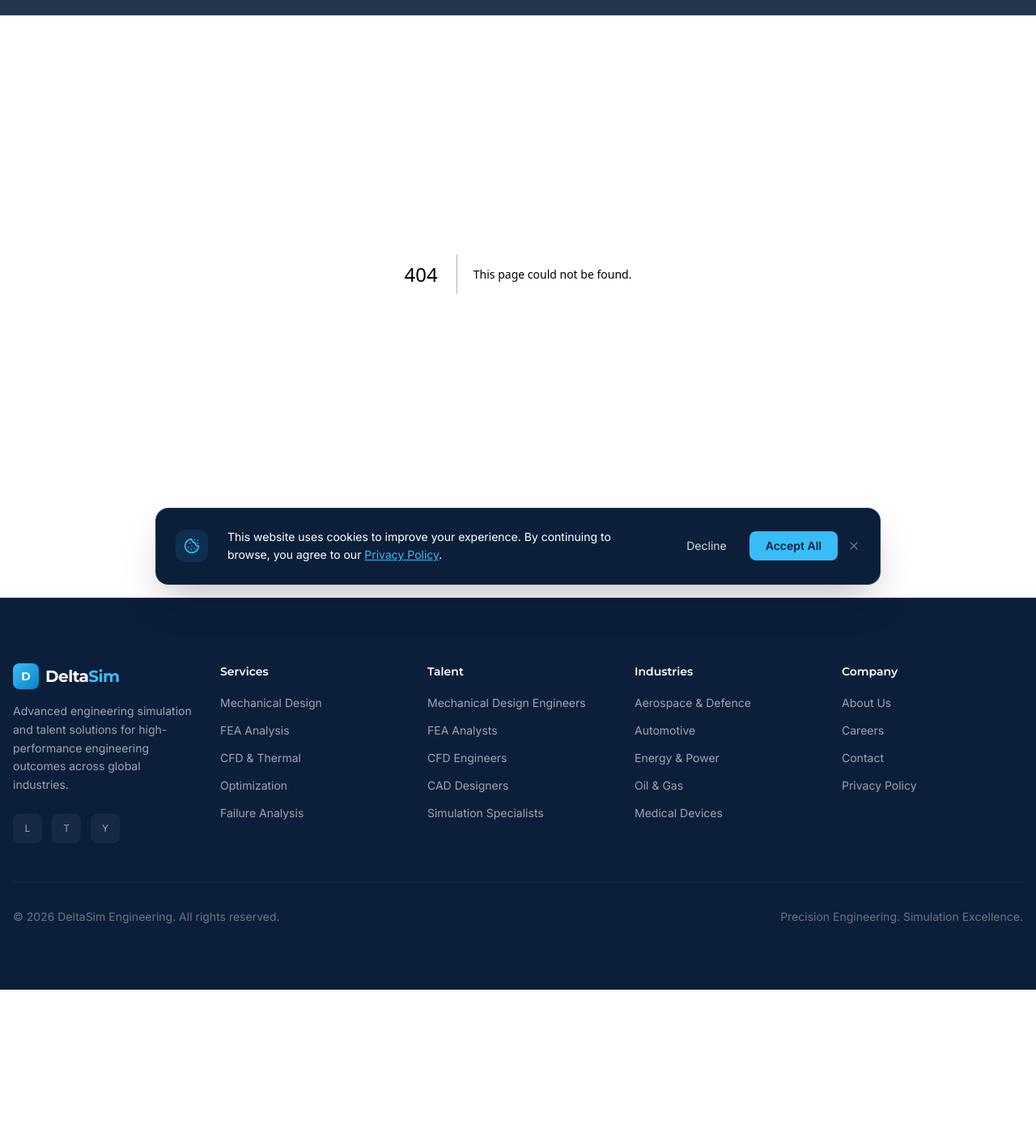
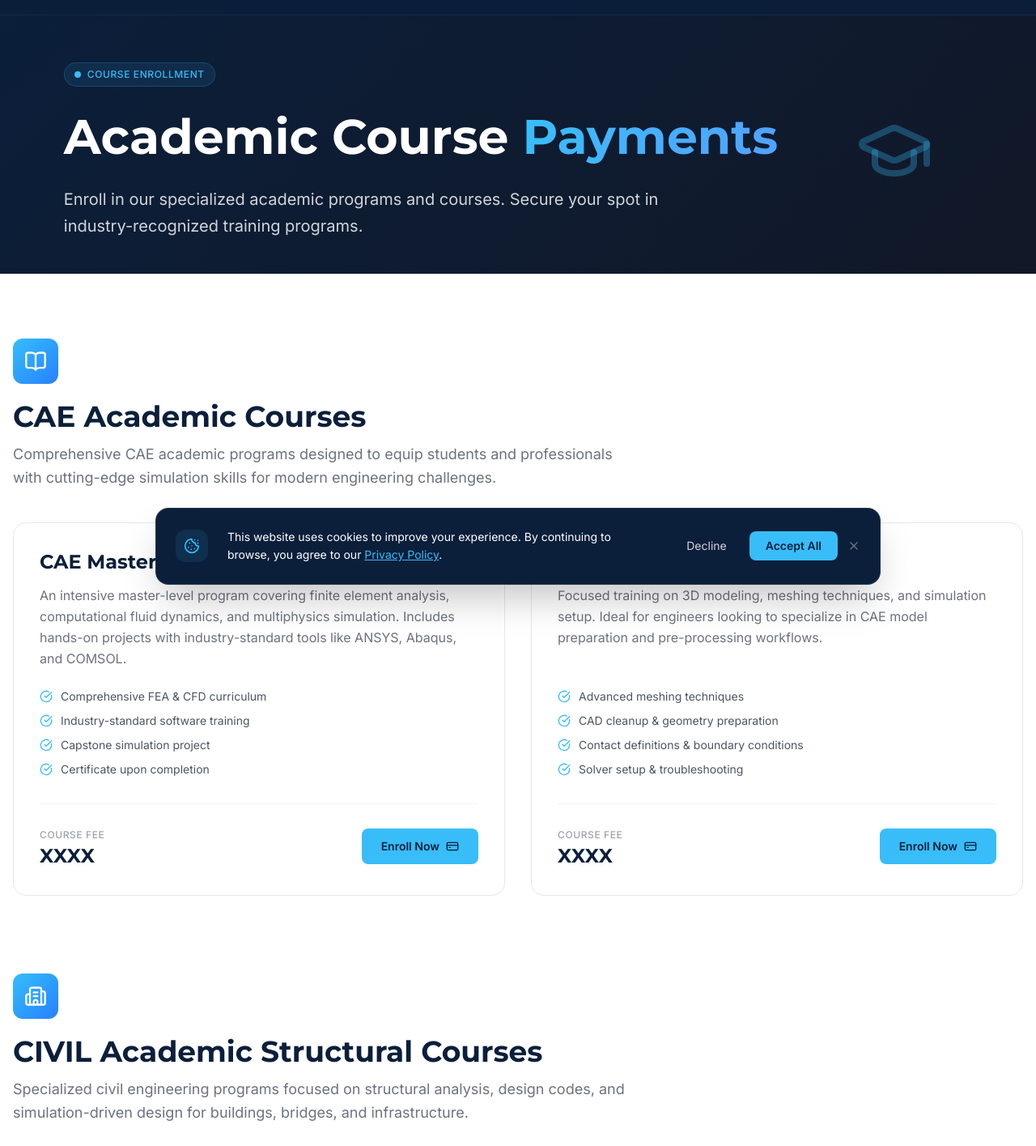
Before and after one commit to varunnegi07/deltasim, a Next.js app: page /payments in a window 1280 px wide. Before the commit this address had no page. Shown: the part 62-1477 px from the top of the page at 81% size. Before the commit the page ends 1284 px from the top, so only its background shows below. Built offline with nearby package versions, Linux system fonts and the light colour scheme.

Commit message:
feat: add payments page with CAE and CIVIL academic course listings

```diff
--- a/next.config.ts
+++ b/next.config.ts
@@ -1,6 +1,7 @@
 import type { NextConfig } from "next";
 
 const nextConfig: NextConfig = {
+  output: "export",
   turbopack: {
     root: process.cwd(),
   },
--- /dev/null
+++ b/src/app/payments/page.tsx
@@ -0,0 +1,209 @@
+"use client";
+
+import { motion } from "framer-motion";
+import { useInView } from "framer-motion";
+import { useRef } from "react";
+import { BookOpen, Building2, GraduationCap, CreditCard, CheckCircle } from "lucide-react";
+
+const categories = [
+  {
+    id: "cae",
+    title: "CAE Academic Courses",
+    icon: BookOpen,
+    description: "Comprehensive CAE academic programs designed to equip students and professionals with cutting-edge simulation skills for modern engineering challenges.",
+    courses: [
+      {
+        title: "CAE Master Program",
+        description: "An intensive master-level program covering finite element analysis, computational fluid dynamics, and multiphysics simulation. Includes hands-on projects with industry-standard tools like ANSYS, Abaqus, and COMSOL.",
+        price: "XXXX",
+        features: [
+          "Comprehensive FEA & CFD curriculum",
+          "Industry-standard software training",
+          "Capstone simulation project",
+          "Certificate upon completion",
+        ],
+        badge: "Most Popular",
+      },
+      {
+        title: "CAE Modeler Courses",
+        description: "Focused training on 3D modeling, meshing techniques, and simulation setup. Ideal for engineers looking to specialize in CAE model preparation and pre-processing workflows.",
+        price: "XXXX",
+        features: [
+          "Advanced meshing techniques",
+          "CAD cleanup & geometry preparation",
+          "Contact definitions & boundary conditions",
+          "Solver setup & troubleshooting",
+        ],
+        badge: null,
+      },
+    ],
+  },
+  {
+    id: "civil",
+    title: "CIVIL Academic Structural Courses",
+    icon: Building2,
+    description: "Specialized civil engineering programs focused on structural analysis, design codes, and simulation-driven design for buildings, bridges, and infrastructure.",
+    courses: [
+      {
+        title: "Master Program in Electric/Hybrid Vehicle",
+        description: "An advanced program covering electric and hybrid vehicle powertrain design, battery systems, thermal management, and structural integration. Combines CAE simulation with automotive engineering principles.",
+        price: "XXXX",
+        features: [
+          "EV/HV powertrain architecture",
+          "Battery thermal management",
+          "Structural analysis for automotive",
+          "Industry-recognized certification",
+        ],
+        badge: "Sold",
+      },
+    ],
+  },
+];
+
+export default function PaymentsPage() {
+  return (
+    <>
+      <HeroSection />
+      <CourseCategories />
+    </>
+  );
+}
+
+function HeroSection() {
+  return (
+    <section className="min-h-[40vh] md:min-h-[50vh] flex items-center gradient-navy pt-20 md:pt-24">
+      <div className="container-main">
+        <motion.div initial={{ opacity: 0, y: 30 }} animate={{ opacity: 1, y: 0 }} transition={{ duration: 0.6 }}>
+          <div className="flex flex-col md:flex-row items-start md:items-center gap-6 md:gap-12">
+            <div className="flex-1">
+              <div className="inline-flex items-center gap-2 px-3 py-1.5 rounded-full bg-cyan/10 border border-cyan/20 mb-4 md:mb-6">
+                <span className="w-2 h-2 rounded-full bg-cyan" />
+                <span className="text-cyan text-xs font-medium tracking-wider uppercase">Course Enrollment</span>
+              </div>
+              <h1 className="font-heading font-bold text-3xl md:text-5xl lg:text-6xl text-white leading-tight mb-4 md:mb-6 max-w-4xl">
+                Academic Course{" "}
+                <span className="text-transparent bg-clip-text bg-gradient-to-r from-cyan to-blue-400">Payments</span>
+              </h1>
+              <p className="text-grey-300 text-base md:text-xl max-w-3xl leading-relaxed">
+                Enroll in our specialized academic programs and courses.
+                Secure your spot in industry-recognized training programs.
+              </p>
+            </div>
+            <div className="flex-shrink-0 hidden md:block">
+              <div className="w-48 h-32 flex items-center justify-center">
+                <GraduationCap className="w-24 h-24 text-cyan/30" />
+              </div>
+            </div>
+          </div>
+        </motion.div>
+      </div>
+    </section>
+  );
+}
+
+function CourseCategories() {
+  return (
+    <section className="section-padding bg-white">
+      <div className="container-main space-y-24">
+        {categories.map((cat) => (
+          <CategorySection key={cat.id} category={cat} />
+        ))}
+      </div>
+    </section>
+  );
+}
+
+function CategorySection({ category }: { category: typeof categories[number] }) {
+  const ref = useRef(null);
+  const isInView = useInView(ref, { once: true });
+  const Icon = category.icon;
+
+  return (
+    <div ref={ref}>
+      <motion.div
+        initial={{ opacity: 0, y: 20 }}
+        animate={isInView ? { opacity: 1, y: 0 } : {}}
+        transition={{ duration: 0.5 }}
+        className="mb-10"
+      >
+        <div className="w-14 h-14 rounded-xl bg-gradient-to-br from-cyan to-blue-500 flex items-center justify-center mb-5">
+          <Icon className="w-7 h-7 text-white" />
+        </div>
+        <h2 className="font-heading font-bold text-3xl md:text-4xl text-navy mb-3">
+          {category.title}
+        </h2>
+        <p className="text-grey-500 text-lg max-w-3xl leading-relaxed">
+          {category.description}
+        </p>
+      </motion.div>
+      <div className="grid md:grid-cols-2 gap-8">
+        {category.courses.map((course, i) => (
+          <CourseCard key={course.title} course={course} index={i} />
+        ))}
+      </div>
+    </div>
+  );
+}
+
+function CourseCard({ course, index }: { course: typeof categories[number]["courses"][number]; index: number }) {
+  const ref = useRef(null);
+  const isInView = useInView(ref, { once: true });
+  const isSold = course.badge === "Sold";
+
+  return (
+    <motion.div
+      ref={ref}
+      initial={{ opacity: 0, y: 30 }}
+      animate={isInView ? { opacity: 1, y: 0 } : {}}
+      transition={{ duration: 0.5, delay: index * 0.15 }}
+      className={`relative rounded-2xl border p-8 flex flex-col ${
+        isSold
+          ? "border-grey-200 bg-grey-50"
+          : "border-grey-200 bg-white hover-lift hover:border-cyan/20"
+      }`}
+    >
+      {course.badge && (
+        <span
+          className={`absolute -top-3 right-6 px-4 py-1 rounded-full text-xs font-semibold uppercase tracking-wider ${
+            isSold
+              ? "bg-grey-300 text-grey-700"
+              : "bg-gradient-to-r from-cyan to-blue-500 text-white"
+          }`}
+        >
+          {course.badge}
+        </span>
+      )}
+      <h3 className="font-heading font-bold text-xl md:text-2xl text-navy mb-3 pr-24">
+        {course.title}
+      </h3>
+      <p className="text-grey-500 leading-relaxed mb-6 flex-1">
+        {course.description}
+      </p>
+      <div className="space-y-2.5 mb-8">
+        {course.features.map((f) => (
+          <div key={f} className="flex items-start gap-2.5 text-sm text-grey-600">
+            <CheckCircle className={`w-4 h-4 mt-0.5 flex-shrink-0 ${isSold ? "text-grey-400" : "text-cyan"}`} />
+            {f}
+          </div>
+        ))}
+      </div>
+      <div className="flex items-center justify-between pt-6 border-t border-grey-100">
+        <div>
+          <span className="text-xs text-grey-400 uppercase tracking-wider font-medium">Course Fee</span>
+          <p className="font-heading font-bold text-2xl text-navy">{course.price}</p>
+        </div>
+        <button
+          disabled={isSold}
+          className={`px-6 py-3 rounded-lg font-semibold text-sm transition-all flex items-center gap-2 ${
+            isSold
+              ? "bg-grey-200 text-grey-500 cursor-not-allowed"
+              : "bg-cyan text-navy hover:bg-cyan-dark"
+          }`}
+        >
+          {isSold ? "Sold Out" : "Enroll Now"}
+          {!isSold && <CreditCard className="w-4 h-4" />}
+        </button>
+      </div>
+    </motion.div>
+  );
+}
--- a/src/components/Footer.tsx
+++ b/src/components/Footer.tsx
@@ -25,6 +25,7 @@
   Company: [
     { label: "About Us", href: "/about" },
     { label: "Careers", href: "/careers" },
+    { label: "Payments", href: "/payments" },
     { label: "Contact", href: "/contact" },
     { label: "Privacy Policy", href: "/privacy" },
   ],
--- a/src/components/Header.tsx
+++ b/src/components/Header.tsx
@@ -11,6 +11,7 @@
   { label: "Solutions", href: "/solutions" },
   { label: "Talent", href: "/talent" },
   { label: "Industries", href: "/industries" },
+  { label: "Payments", href: "/payments" },
   { label: "Careers", href: "/careers" },
   { label: "About", href: "/about" },
   { label: "Contact", href: "/contact" },
```
